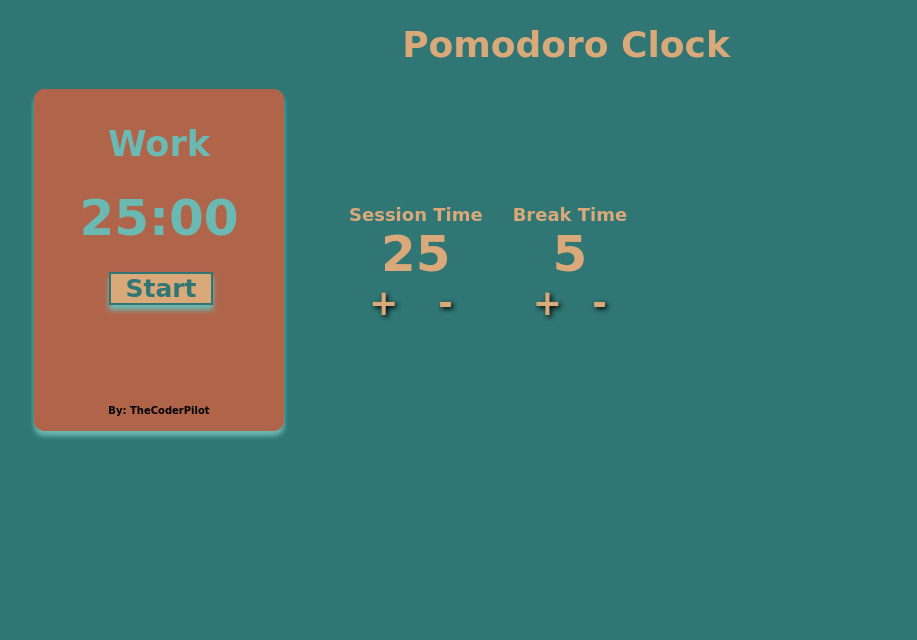
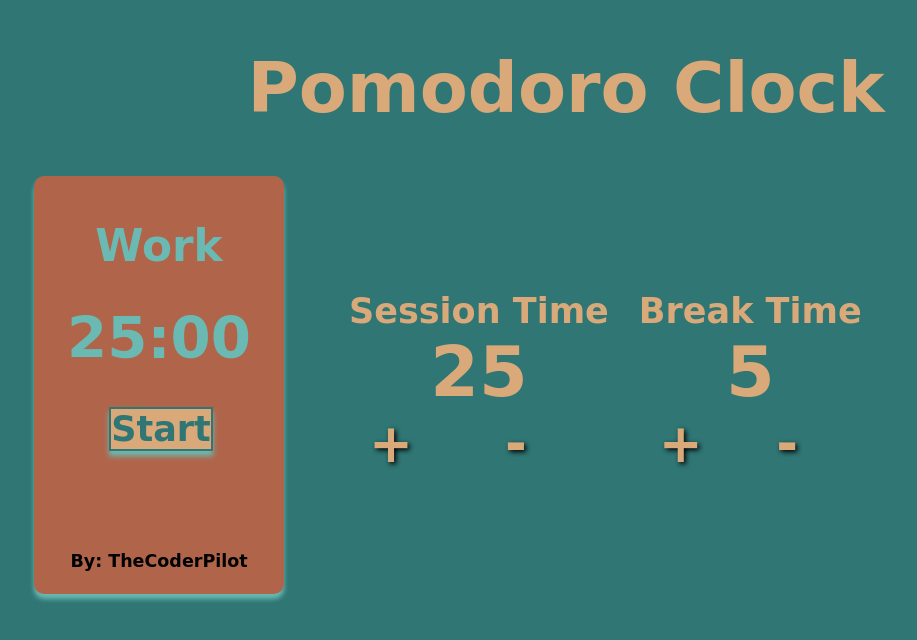
Before and after one commit to clc80/PomodoroClock, a plain HTML site: page index.html in a window 1280 px wide. Shown: the whole page, without its empty margins (74-991 px from the left). Drawn offline with Linux system fonts and the light colour scheme; a web font is replaced by a local one.

Commit message:
Changed font-size to em instead of px

```diff
--- a/style.css
+++ b/style.css
@@ -2,33 +2,37 @@
 font-family: 'Gravitas One', cursive;
 font-family: 'Arima Madurai', cursive;
 */
+html {
+  font-size: 3.5em;
+}
 body {
   background-color: #2f7674;
   color: #daa97a;
   font-family: "Arima Madurai", cursive;
-  font-size: 18px;
+  font-size: 62.5%;
   font-weight: bold;
   text-align: center;
 }
-
+h1 {
+  font-size: 2em;
+}
 #clock {
   background-color: #b0654b;
   color: #6bb9b3;
   width: 250px;
   margin-top: 0px;
   float: left;
-  font-size: 25px;
   margin: 0px 50px 50px 100px;
   padding-bottom: 5px;
   border-radius: 10px;
   box-shadow: 0px 5px 5px #6bb9b3;
 }
 #status {
-  font-size: 35px;
+  font-size: 1.25em;
 }
 #timer {
   font-family: "Gravitas One", cursive;
-  font-size: 50px;
+  font-size: 1.65em;
   margin: -10px 0px 0px 0px;
 }
 #start-pause {
@@ -52,7 +56,7 @@ body {
 }
 #credits {
   margin-top: 100px;
-  font-size: 10px;
+  font-size: .5em;
   color: black;
 }
 #controls {
@@ -77,10 +81,10 @@ body {
 }
 .session-time, .break-time {
   font-family: "Gravitas One", cursive;
-  font-size: 50px;
+  font-size: 2em;
 }
 .session-timeControls-plus, .session-timeControls-minus, .break-timeControls-plus, .break-timeControls-minus {
   text-shadow: 2px 2px 5px black;
-  font-size: 35px;
+  font-size: 1.5em;
   cursor: pointer;
 }
```
